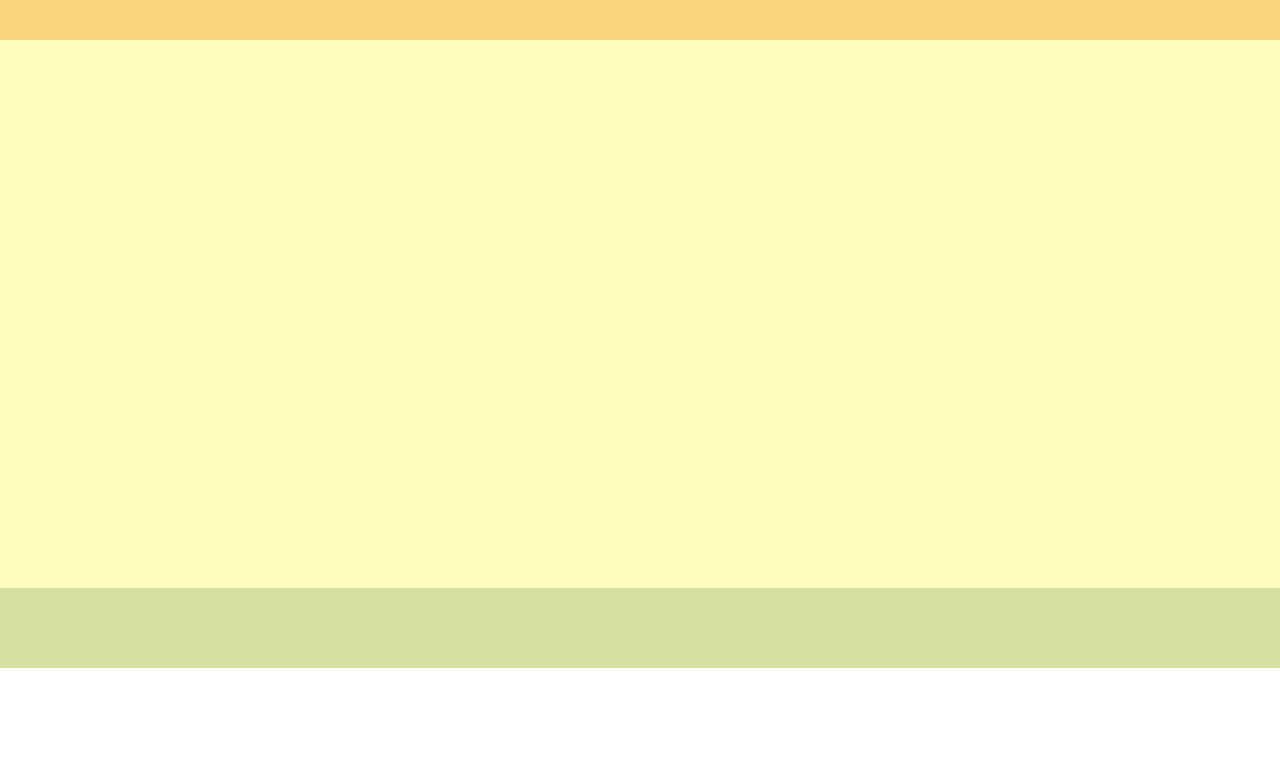
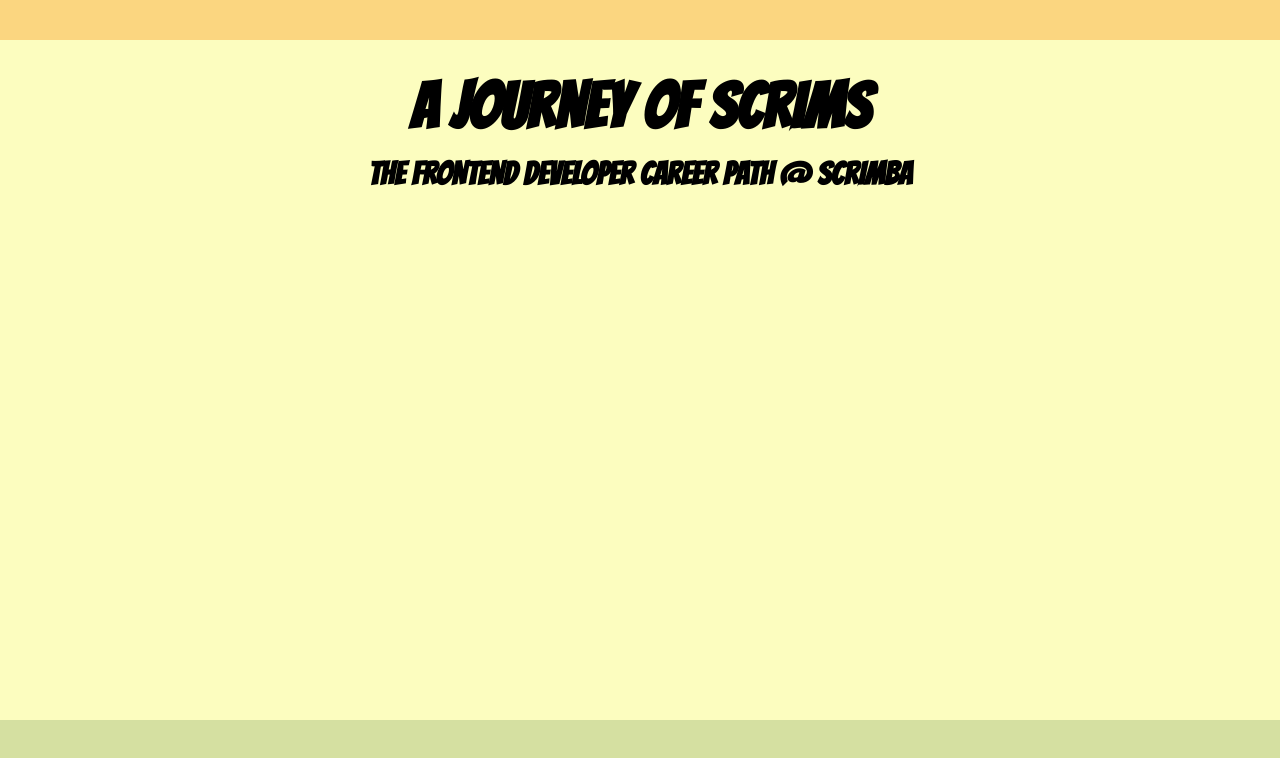
Before and after one commit to Devify001/journey-of-scrims, a plain HTML site: page index.html in a window 1280 px wide. Drawn offline with Linux system fonts and the light colour scheme.

Commit message:
Added comments in CSS

```diff
--- a/index.html
+++ b/index.html
@@ -3,7 +3,7 @@
 <head>
     <meta charset="UTF-8">
     <meta name="viewport" content="width=device-width, initial-scale=1.0">
-    <title>My Scrimba Journey 2</title>
+    <title>My Scrimba Journey</title>
     <link rel="stylesheet" href="style.css">
 </head>
 <body>
@@ -12,6 +12,8 @@
     </header>
 
     <main>
+        <h1>A JOURNEY OF SCRIMS</h1>
+        <h2>THE FRONTEND DEVELOPER CAREER PATH @ SCRIMBA</h2>
     </main>
 
     <footer>
--- a/style.css
+++ b/style.css
@@ -1,28 +1,64 @@
+@import url('https://fonts.googleapis.com/css2?family=Bangers&display=swap');
+
 :root {
     --color1: #fbd680;
     --color2: #fcfdbf;
     --color3: #d5e0a1;
+    --font1: 'Bangers', 'sans serif';
   }
 
-body{
+/*CSS Reset*/
+
+ *{
     margin: 0;
     padding: 0;
+    box-sizing: border-box;
+    width: 100%;
 }
 
+/* Styles for Headings and Paragraphs*/
+
+h1{
+    font-family: var(--font1);
+    font-size: 4rem;
+    text-align: center;
+    padding-top: 2rem;
+}
+
+h2{
+    font-family: var(--font1);
+    font-size: 2rem;
+    text-align: center;
+    padding-top: 1rem;
+}
+
+h3{
+    font-family: var(--font1);
+    font-size: 1.75rem;
+    text-align: center;
+    padding: 2rem 0 1rem 0;
+}
+
+/*Styles for Header*/
+
 header{
-    width: 100%;
+    width: 100vw;
     height: 5vh;
     background-color: var(--color1);
 }
 
+/*Styles for Main*/
+
 main {
-    width: 100%;
-    height: 68.5vh;
+    width: 100vw;
+    height: 85vh;
     background-color: var(--color2);
 }
 
+/*Styles for Footer*/
+
 footer {
-    width: 100%;
+    width: 100vw;
     height: 10vh;
     background-color: var(--color3);
 }
```
